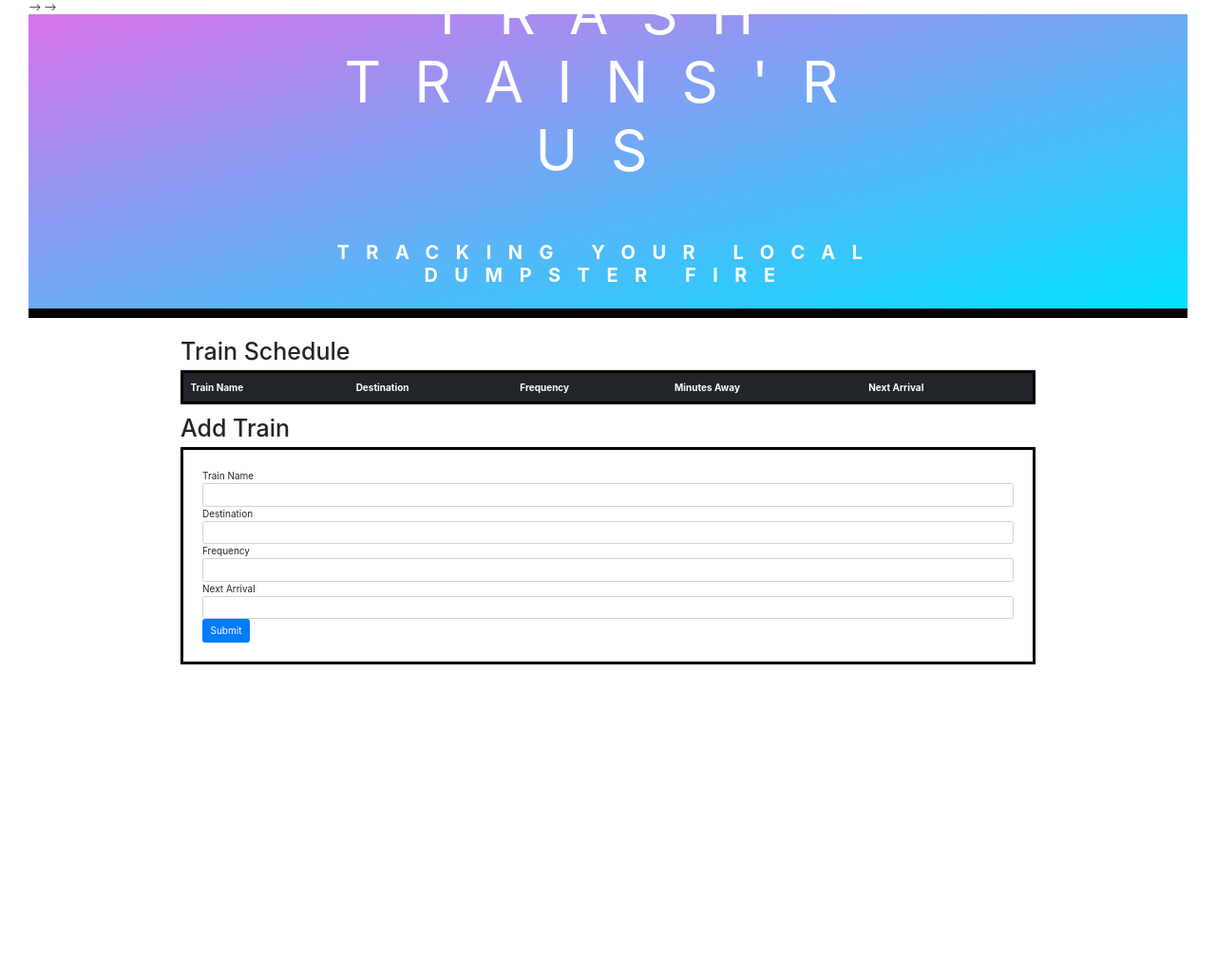
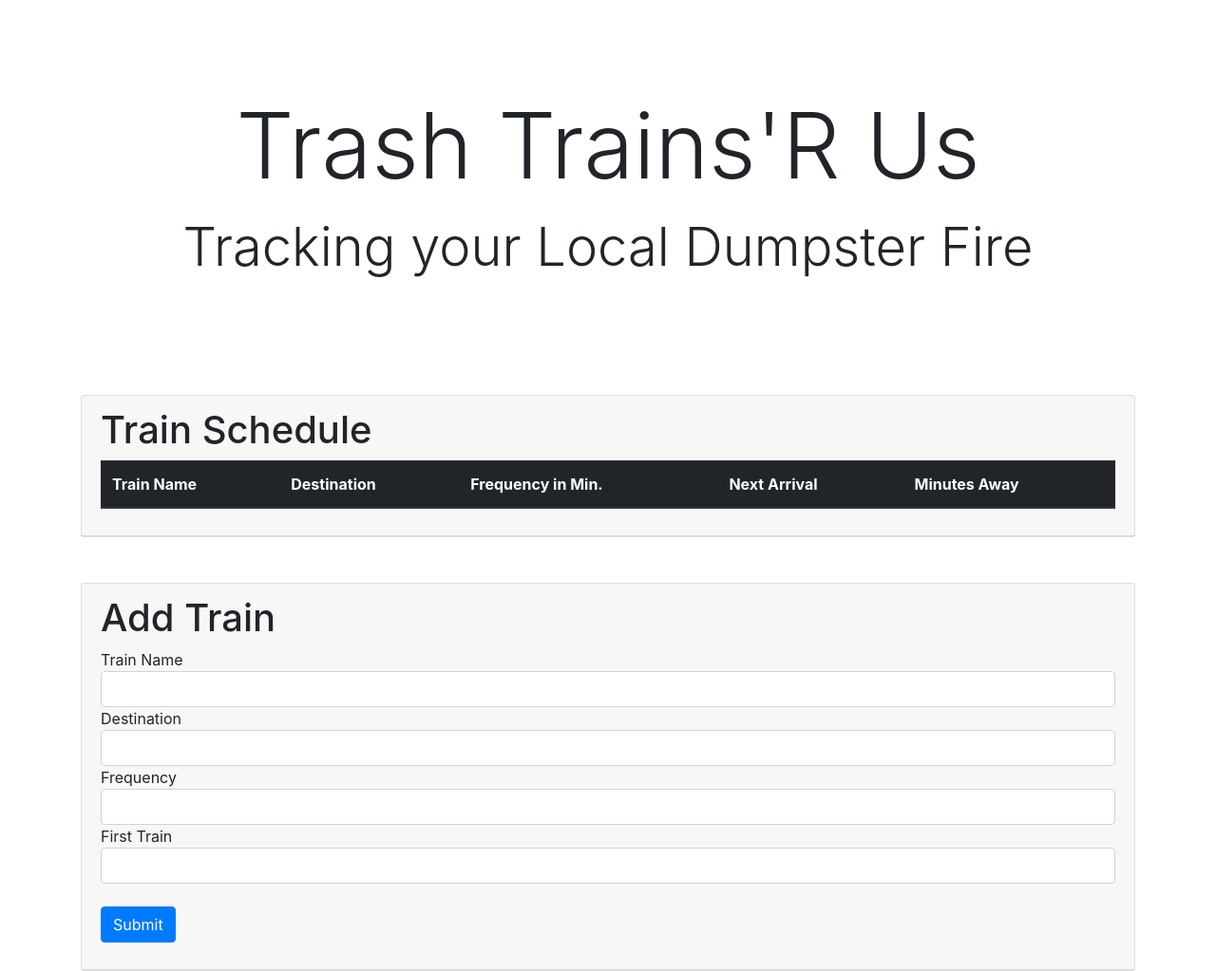
Before and after one commit to xatgomezstudio/wordguess, a plain HTML site: page trainFirebase/index.html in a window 1280 px wide. Shown: the whole page at 95% size. Before the commit the page ends 800 px from the top, so only its background shows below. Drawn offline with nearby package versions, Linux system fonts and the light colour scheme; no server answers.

Commit message:
final files

```diff
--- a/trainFirebase/app.js
+++ b/trainFirebase/app.js
@@ -27,7 +27,7 @@ $("#submit").on("click", function (event) {
   //variables
   var trainName = $("#name").val();
   var destination = $("#destination").val();
-  var nextArrival = $("#nextArrival").val();
+  var firstTrain = $('#firstTrain').val();
   var frequency = $("#frequency").val();
 
   initiateTime = moment().format("HH:mm");
@@ -35,11 +35,13 @@ $("#submit").on("click", function (event) {
   var newTrain = {
     name: trainName,
     time: initiateTime,
+    firstTrain: firstTrain,
     destination: destination,
-    arrival: nextArrival,
     frequency: frequency,
     dateAdded: firebase.database.ServerValue.TIMESTAMP
   };
+
+  console.log(newTrain);
 
   // Uploads
   database.ref().push(newTrain);
@@ -55,19 +57,22 @@ $("#submit").on("click", function (event) {
 
 database.ref().on("child_added", function (snapshot) {
 
+  // Snap dat ass
   var name = snapshot.val().name;
   var destination = snapshot.val().destination;
+
+  // A moment for moment.js
   var frequency = snapshot.val().frequency;
   var firstTrain = snapshot.val().firstTrain;
-
   var firstTrainConverted = moment(firstTrain, "HH:mm").subtract(1, "years");
   var currentTime = moment();
-  console.log("current time: " + moment(currentTime).format("hh:mm"));
-  var timeDiff = moment().diff(moment(firstTrainConverted), "minutes");
-  var remainder = timeDiff % frequency;
+  console.log("current time: " + moment(currentTime).format("hh:mm"));
+  var timeDifference = moment().diff(moment(firstTrainConverted), "minutes");
+  var remainder = timeDifference % frequency;
+  var minutesAway = frequency - remainder;
 
-  var minutesAway = frequency - remainder;
   var nextArrival = moment().add(minutesAway, "minutes");
+
 
   //DISPLAY
   ////////////////////////////////////////////////////////////////
@@ -76,18 +81,15 @@ database.ref().on("child_added", function (snapshot) {
   console.log("Destination: " + destination);
   console.log("Frequency: " + frequency);
   console.log("First Train: " + firstTrain);
-  console.log("Next Arrival: " + nextArrival.format("hh:mm a"));
+  console.log("Next Arrival: " + nextArrival.format("hh:mm"));
   console.log("Minutes Away: " + minutesAway);
-
-  // Alert
-  alert("Train successfully added");
 
   //New row onto table
   $("#trainTable").append(
     "<tr>" + "<td>" + name +
     "</td>" + "<td>" + destination +
     "</td>" + "<td>" + frequency +
-    "</td>" + "<td>" + nextArrival.format("HH:mm a") +
+    "</td>" + "<td>" + nextArrival.format("hh:mm") +
     "</td>" + "<td>" + minutesAway +
     "</td>" + "</tr>");
 
--- a/trainFirebase/assets/css/style.css
+++ b/trainFirebase/assets/css/style.css
@@ -1,18 +1,6 @@
 #grad {
-    background-image: linear-gradient(red, yellow);
+    background-image: linear-gradient(black, blue);
   }
-
-  *,
-*::after,
-*::before {
-    margin: 0;
-    padding: 0;
-    box-sizing: inherit;
-}
-
-html {
-    font-size: 62.5%;
-}
 
 body {
     box-sizing: border-box;
@@ -22,57 +10,12 @@ body {
 
 .header {
     height: 40vh;
-    background-image: linear-gradient(to bottom right, rgba(241, 80, 241, .8), rgb(0, 225, 255)),
-    url("corporate-header.jpg");
-    background-color: aquamarine;
-    background-size: cover;
-    background-position: center;
+    background-image: linear-gradient(to bottom right, red, yellow,
     position: relative;
     border-bottom: 1rem solid black;
     margin-bottom: 2rem;
 }
 
-.header__text-box {
-    position: absolute;
-    top: 50%;
-    left: 50%;
-    transform: translate(-50%, -50%);
-    text-align: center;
-}
-
-.content {
-    max-width: 90rem;
-    margin: 0 auto;
-}
-
 .primary-border {
     border: .3rem solid black;
     padding: 2rem;
-}
-
-.heading-primary {
-    color: white;
-    text-transform: uppercase;
-
-    backface-visibility: hidden;
-    margin-bottom: 6rem;
-}
-
-.heading-primary--main {
-    display: block;
-    font-size: 6rem;
-    font-weight: 400;
-    letter-spacing: 3.5rem;
-
-    animation-name: moveInLeft;
-    animation-duration: 1s;
-    animation-timing-function: ease-out;
-
-}
-
-.heading-primary--sub {
-    display: block;
-    font-size: 2rem;
-    font-weight: 700;
-    letter-spacing: 1.75rem;
-}
--- a/trainFirebase/index.html
+++ b/trainFirebase/index.html
@@ -5,6 +5,7 @@
     <meta charset="UTF-8">
     <meta name="viewport" content="width=device-width, initial-scale=1.0">
     <meta http-equiv="X-UA-Compatible" content="ie=edge">
+
     <title>Train Brain</title>
     <!-- CSS -->
     <link rel="stylesheet" href="assets/css/style.css">
@@ -18,31 +19,30 @@
     <script src="https://www.gstatic.com/firebasejs/7.2.0/firebase-app.js"></script>
     <script src="https://www.gstatic.com/firebasejs/7.2.0/firebase-database.js"></script>
     <script src="https://www.gstatic.com/firebasejs/7.2.0/firebase-analytics.js"></script>
-
-    <!-- The core Firebase JS SDK is always required and must be listed first
-<script src="https://www.gstatic.com/firebasejs/7.2.3/firebase-app.js"></script>
-
-<!-- TODO: Add SDKs for Firebase products that you want to use
-     https://firebase.google.com/docs/web/setup#available-libraries -->
-<!-- <script src="https://www.gstatic.com/firebasejs/7.2.3/firebase-analytics.js"></script> --> -->
-
     <!-- Moment.js -->
     <script src="https://cdnjs.cloudflare.com/ajax/libs/moment.js/2.21.0/moment.js"></script>
-</head> -->
+</head>
 
 <body>
-    <header class="header">
-        <div class="header__text-box u-margin-bottom-medium">
-            <h1 class="heading-primary heading-primary--main">
-                Trash Trains'R Us
-            </h1>
-            <h2 class="heading-primary heading-primary--sub">
-                Tracking your Local Dumpster Fire
-            </h2>
+    <!-- Bootstrap Container will hold everything. -->
+    <br>
+    <br>
+    <br>
+    <br>
+    <div class="container">
+        <header class="Jumbotron">
+            <div class="header">
+                <h1 class="display-1 text-center">
+                    <p class="mb-0">Trash Trains'R Us<p>
+                    <h4 class="display-4 text-center">Tracking your Local Dumpster Fire</footer>
             </div>
         </header>
 
-    <div class="content">
+        <div class="row">
+            <div class="col-lg-12">
+
+                <div class="card card-default">
+                    <div class="card-header">
 
                         <h1>Train Schedule</h1>
 
@@ -51,9 +51,9 @@
                                 <tr>
                                     <th scope="col">Train Name</th>
                                     <th scope="col">Destination</th>
-                    <th scope="col">Frequency</th>
+                                    <th scope="col">Frequency in Min.</th>
+                                    <th scope="col">Next Arrival</th>
                                     <th scope="col">Minutes Away</th>
-                    <th scope="col">Next Arrival</th>
                                 </tr>
                             </thead>
                             <tbody>
@@ -61,7 +61,19 @@
                             </tbody>
                         </table>
 
+                    </div>
+                </div>
+            </div>
+        </div>
 
+        <br>
+        <br>
+
+        <div class="row">
+            <div class="col-lg-12">
+
+                <div class="card card-default">
+                    <div class="card-header">
                         <h1>Add Train</h1>
                         <form class="primary-border form-group">
                             Train Name
@@ -73,14 +85,17 @@
                             Frequency
                             <input class="form-control" type="text" id="frequency">
 
-            Next Arrival
-            <input class="form-control" type="text" id="nextArrival">
-
+                            First Train
+                            <input class="form-control" type="text" id="firstTrain">
+                            <br>
                             <div class="btn btn-primary" id="submit">Submit</div>
                         </form>
 
                     </div>
-
+                </div>
+            </div>
+        </div>
+    </div>
     <script src="app.js"></script>
     <script src="https://code.jquery.com/jquery-3.3.1.slim.min.js"
         integrity="sha384-q8i/X+965DzO0rT7abK41JStQIAqVgRVzpbzo5smXKp4YfRvH+8abtTE1Pi6jizo"
```
Lines whose indentation alone changed are shown as unchanged.
